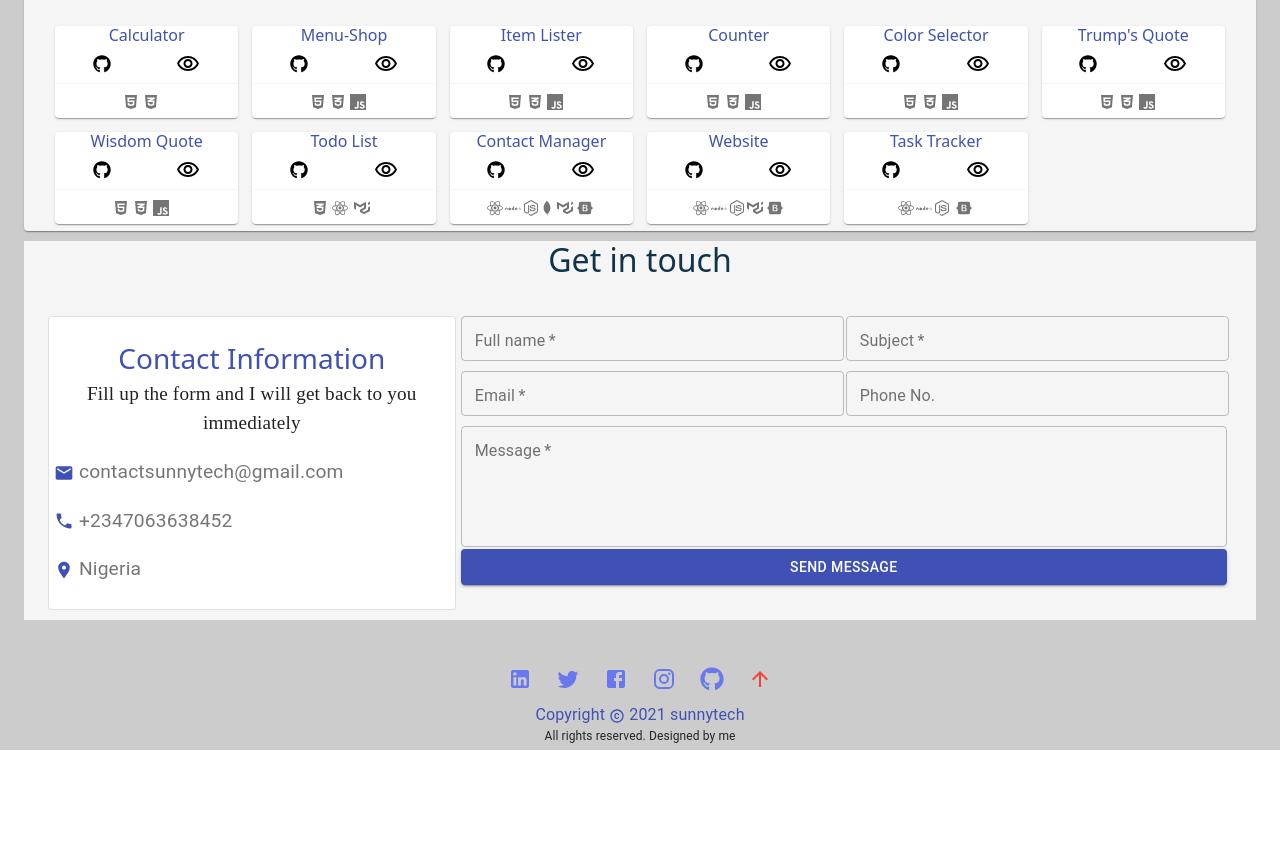
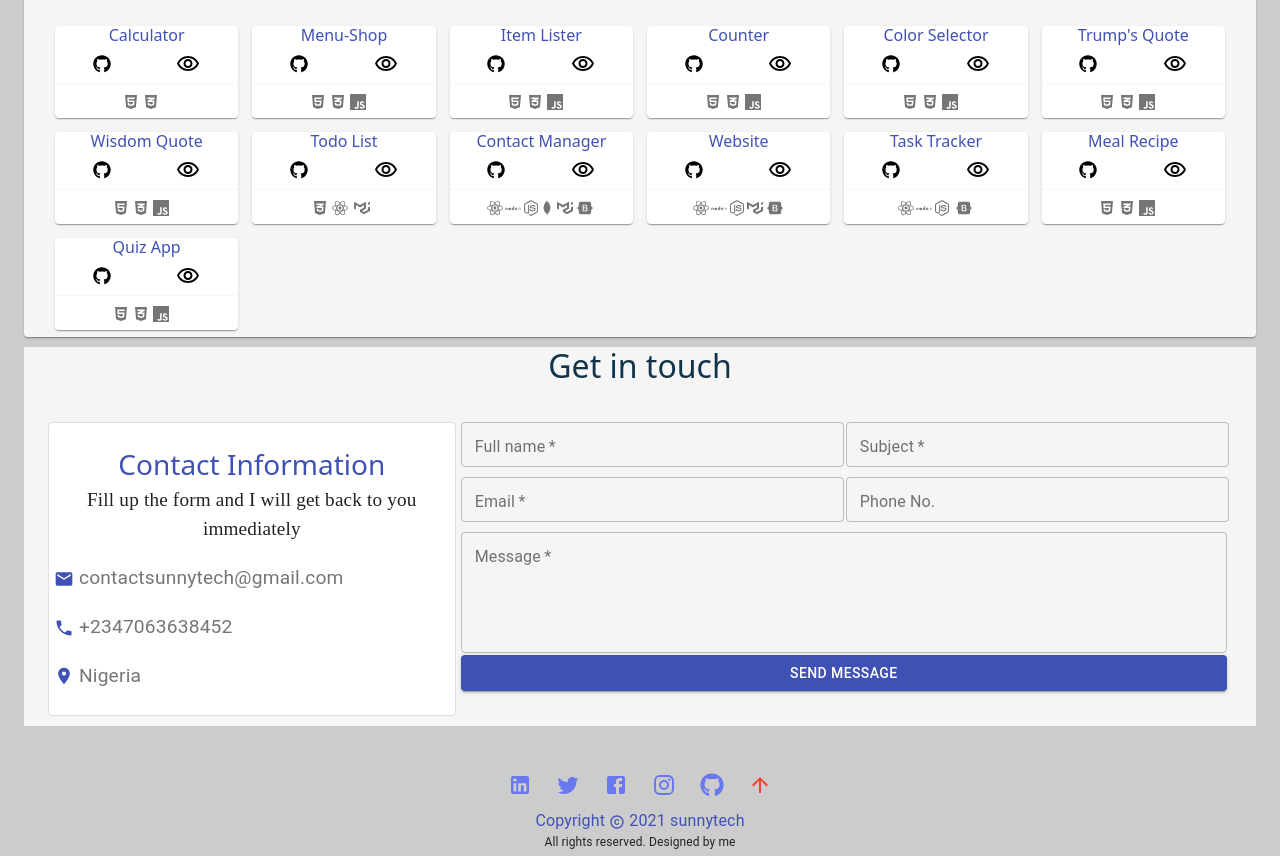
Before and after one commit to iriemena/my-portfolio-website, a React (Create React App) app in the folder client/: page / in a window 1280 px wide. Shown: the part 1360-2216 px from the top of the page. Before the commit the page ends 2110 px from the top, so only its background shows below. Built offline with nearby package versions, Linux system fonts and the light colour scheme; no server answers; the HTML template or start-up script is replaced by a standard one.

Commit message:
added proj

```diff
--- a/client/src/Pages/Project/ProjectData.js
+++ b/client/src/Pages/Project/ProjectData.js
@@ -94,7 +94,7 @@ const allProject = [
     ui: <SiMaterialUi />,
     bootstrap: <FaBootstrap />,
   },
-   {
+  {
     name: "Task Tracker",
     github: "https://github.com/iriemena/Task-Tracker",
     view: "https://sunnytech-tasktracker.herokuapp.com/",
@@ -103,6 +103,22 @@ const allProject = [
     express: <FaNodeJs />,
     bootstrap: <FaBootstrap />,
   },
+  {
+    name: "Meal Recipe",
+    github: "https://github.com/iriemena/Recipe-App",
+    view: "https://sunnytechrecipe.netlify.app/",
+    html: <FaHtml5 />,
+    css: <FaCss3Alt />,
+    js: <SiJavascript />,
+  },
+  {
+    name: "Quiz App",
+    github: "https://github.com/iriemena/Quiz-App",
+    view: "https://sunnytechquiz.netlify.app/",
+    html: <FaHtml5 />,
+    css: <FaCss3Alt />,
+    js: <SiJavascript />,
+  },
 ];
 
 export default allProject;
```
